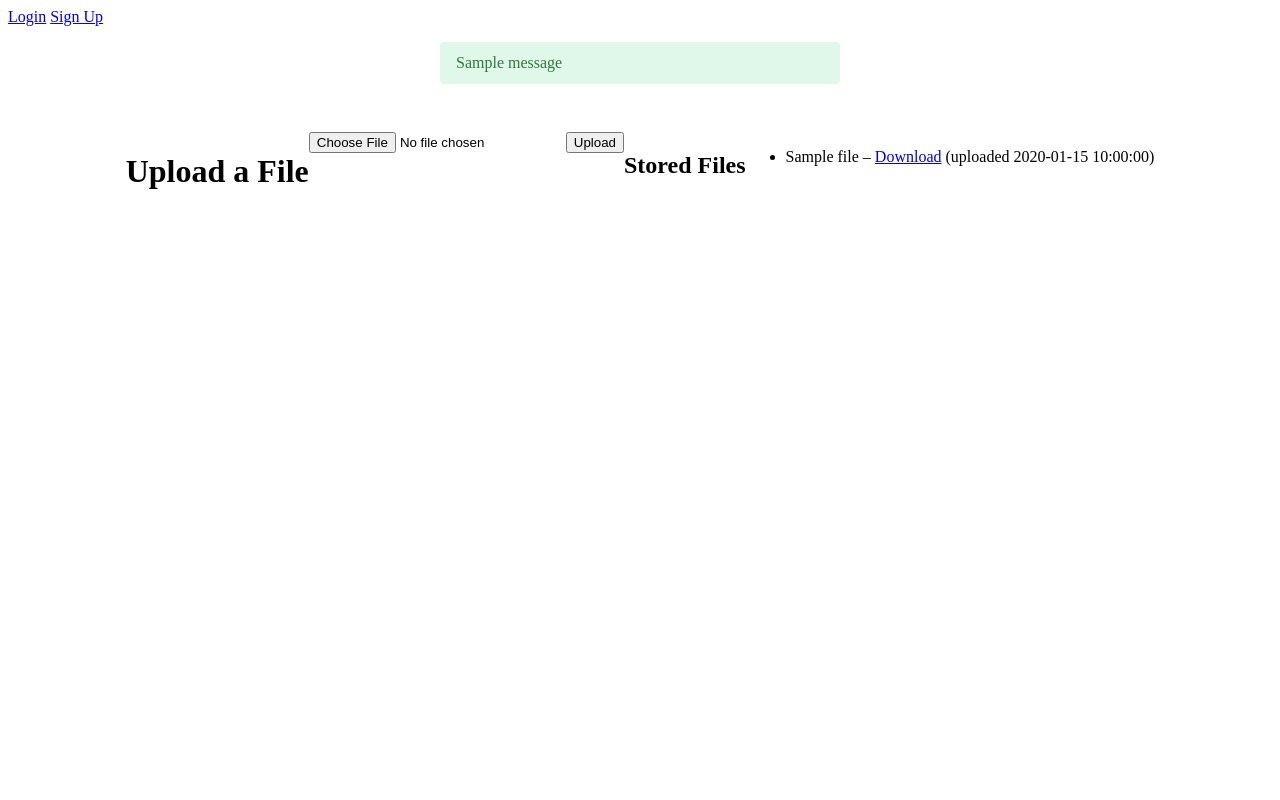
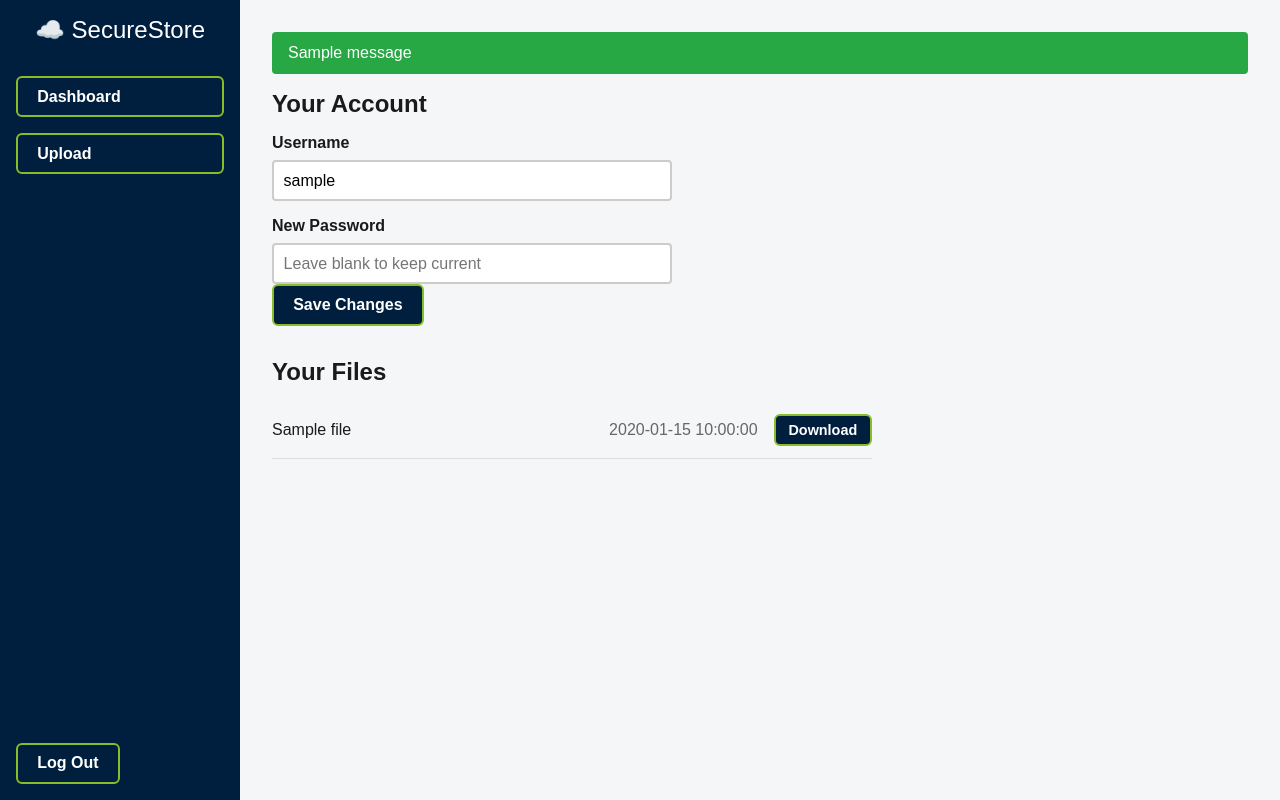
Before and after one commit to abdul-rehman16/secure-file-storage, a Flask app: template templates/index.html in a window 1280 px wide. Run offline with Flask 3, Linux system fonts and the light colour scheme; the template is opened without the code that fills it: most values are stand-ins (such as "Sample title", 1, 10 or a date in 2020); one stand-in notice (Sample message) is shown.

Commit message:
UI changes with buttons added

```diff
--- a/app.py
+++ b/app.py
@@ -1,6 +1,7 @@
 import os
 from datetime import datetime
 
+from email_validator import validate_email, EmailNotValidError
 from flask import (
     Flask, render_template, request,
     redirect, url_for, flash
@@ -45,11 +46,14 @@ except Exception:
 def insert_metadata(user_id, filename, blob_name):
     with pyodbc.connect(SQL_CONN_STR) as conn:
         cursor = conn.cursor()
-        cursor.execute("""
+        cursor.execute(
+            """
             INSERT INTO Files
               (user_id, file_name, blob_url, encryption_iv, uploaded_at)
             VALUES (?, ?, ?, NULL, ?)
-        """, user_id, filename, blob_name, datetime.utcnow())
+            """,
+            user_id, filename, blob_name, datetime.utcnow()
+        )
         conn.commit()
 
 # ─── AUTHENTICATION ROUTES ───────────────────────────────────────────────────
@@ -57,14 +61,24 @@ def insert_metadata(user_id, filename, blob_name):
 @app.route('/signup', methods=['GET','POST'])
 def signup():
     if request.method == 'POST':
-        uname = request.form['username']
-        pw    = request.form['password']
-        email = request.form['email']
+        uname     = request.form.get('username', '').strip()
+        raw_email = request.form.get('email', '').strip()
+        pw        = request.form.get('password', '')
 
+        # 1) Validate email
+        try:
+            v = validate_email(raw_email, check_deliverability=True)
+            email = v.email
+        except EmailNotValidError as e:
+            flash(f"Invalid email address: {e}", "warning")
+            return redirect(url_for('signup'))
+
+        # 2) Unique username
         if User.get_by_username(uname):
             flash("Username taken, pick another.", "warning")
             return redirect(url_for('signup'))
 
+        # 3) Hash & insert
         pw_hash = bcrypt.hash(pw)
         with pyodbc.connect(SQL_CONN_STR) as conn:
             cursor = conn.cursor()
@@ -92,7 +106,7 @@ def login():
             return redirect(url_for('login'))
 
         login_user(user)
-        return redirect(url_for('dashboard'))
+        return redirect(url_for('index'))
 
     return render_template('login.html')
 
@@ -105,79 +119,92 @@ def logout():
     return redirect(url_for('login'))
 
 
-# ─── DASHBOARD / UPLOAD / DOWNLOAD PAGES ─────────────────────────────────────
+# ─── DASHBOARD (INDEX) w/ inline profile edit ────────────────────────────────
 
-@app.route('/')
-def home():
-    return redirect(url_for('login'))
+@app.route('/', methods=['GET','POST'])
+@login_required
+def index():
+    # Handle inline “Save Changes” form submission
+    if request.method == 'POST':
+        new_username = request.form.get('username','').strip()
+        new_password = request.form.get('password','')
 
+        updates = []
+        params  = []
 
-@app.route('/dashboard')
-@login_required
-def dashboard():
+        # Username change?
+        if new_username and new_username != current_user.username:
+            if User.get_by_username(new_username):
+                flash("Username already taken.", "warning")
+                return redirect(url_for('index'))
+            updates.append("username = ?")
+            params.append(new_username)
+
+        # Password change?
+        if new_password:
+            pw_hash = bcrypt.hash(new_password)
+            updates.append("password_hash = ?")
+            params.append(pw_hash)
+
+        if updates:
+            params.append(current_user.id)
+            stmt = f"UPDATE Users SET {', '.join(updates)} WHERE user_id = ?"
+            with pyodbc.connect(SQL_CONN_STR) as conn:
+                cur = conn.cursor()
+                cur.execute(stmt, *params)
+                conn.commit()
+            flash("Profile updated!", "success")
+            if new_username:
+                current_user.username = new_username
+        else:
+            flash("No changes made.", "info")
+
+        return redirect(url_for('index'))
+
+    # GET: fetch user's files
     with pyodbc.connect(SQL_CONN_STR) as conn:
-        cursor = conn.cursor()
-        cursor.execute("""
-            SELECT file_id AS id,
-                   file_name AS original_name,
-                   blob_url AS blob_name,
-                   uploaded_at
-              FROM Files
-             WHERE user_id = ?
-          ORDER BY uploaded_at DESC
+        cur = conn.cursor()
+        cur.execute("""
+            SELECT
+              file_id       AS id,
+              file_name     AS original_name,
+              blob_url      AS blob_name,
+              uploaded_at
+            FROM Files
+            WHERE user_id = ?
+            ORDER BY uploaded_at DESC
         """, current_user.id)
-        rows = cursor.fetchall()
+        rows = cur.fetchall()
 
     files = [
         {'id': r[0], 'original_name': r[1], 'blob_name': r[2], 'uploaded_at': r[3]}
         for r in rows
     ]
-    return render_template('dashboard.html', files=files)
+    return render_template(
+        'index.html',
+        files=files,
+        current_username=current_user.username
+    )
 
 
-@app.route('/upload', methods=['GET'])
+# ─── UPLOAD (GET & POST) ─────────────────────────────────────────────────────
+
+@app.route('/upload', methods=['GET','POST'])
 @login_required
-def upload_page():
+def upload():
+    if request.method == 'POST':
+        file = request.files.get('file')
+        if file and file.filename:
+            encrypted = encrypt_file(file.read())
+            blob_name = f"{file.filename}.enc"
+            container_client.get_blob_client(blob_name).upload_blob(encrypted, overwrite=True)
+            insert_metadata(current_user.id, file.filename, blob_name)
+        return redirect(url_for('index'))
+
     return render_template('upload.html')
 
 
-@app.route('/upload', methods=['POST'])
-@login_required
-def upload():
-    file = request.files.get('file')
-    if file and file.filename:
-        encrypted = encrypt_file(file.read())
-        blob_name = f"{file.filename}.enc"
-        container_client.get_blob_client(blob_name).upload_blob(encrypted, overwrite=True)
-        insert_metadata(current_user.id, file.filename, blob_name)
-
-    return redirect(url_for('dashboard'))
-
-
-@app.route('/download_page/<blob_name>')
-@login_required
-def download_page(blob_name):
-    with pyodbc.connect(SQL_CONN_STR) as conn:
-        cursor = conn.cursor()
-        cursor.execute("""
-            SELECT file_name, uploaded_at
-              FROM Files
-             WHERE user_id = ? AND blob_url = ?
-        """, current_user.id, blob_name)
-        row = cursor.fetchone()
-
-    if not row:
-        flash("File not found or you don’t have permission.", "danger")
-        return redirect(url_for('dashboard'))
-
-    original_name, uploaded_at = row
-    return render_template(
-        'download.html',
-        blob_name=blob_name,
-        original_name=original_name,
-        uploaded_at=uploaded_at
-    )
-
+# ─── DOWNLOAD STREAM ─────────────────────────────────────────────────────────
 
 @app.route('/download/<blob_name>')
 @login_required
@@ -193,7 +220,5 @@ def download(blob_name):
     )
 
 
-# ─── Run the app ──────────────────────────────────────────────────────────────
-
 if __name__ == '__main__':
     app.run(debug=True)
--- a/static/style.css
+++ b/static/style.css
@@ -1,70 +1,116 @@
-/* Center all main content */
-main {
-    display: flex;
-    justify-content: center;
-    align-items: flex-start;
-    padding: 2rem;
+/* ===== Reset & Base ===== */
+*,
+*::before,
+*::after {
+    box-sizing: border-box;
+    margin: 0; padding: 0;
+}
+html, body {
+    height: 100%;
+    font-family: Arial, sans-serif;
+    background: #f5f6f8;
+    color: #1a1a1a;
 }
 
-/* Card container */
-.card {
-    background: #fff;
-    border-radius: 0.5rem;
-    box-shadow: 0 2px 8px rgba(0,0,0,0.1);
-    padding: 2rem;
-    max-width: 400px;
-    width: 100%;
+/* ===== Layout ===== */
+.container { display: flex; min-height: 100vh; }
+.sidebar {
+    width: 240px;
+    background: #001f3f;
+    padding: 1rem;
+    display: flex; flex-direction: column;
+}
+.sidebar .logo {
+    color: #fff; font-size: 1.5rem;
+    margin-bottom: 2rem; text-align: center;
+}
+.nav-link { margin-bottom: 1rem; text-decoration: none; }
+.nav-link .btn { width: 100%; }
+.logout-form { margin-top: auto; }
+.main-content {
+    flex: 1; padding: 2rem;
+    background: #f5f6f8;
 }
 
-/* Form elements */
-.card form {
-    display: flex;
-    flex-direction: column;
+/* ===== Buttons ===== */
+.btn, button {
+    display: inline-block;
+    padding: 0.6rem 1.2rem;
+    font-size: 1rem;
+    font-weight: 600;
+    color: #fff;
+    background: #001f3f;
+    border: 2px solid #89bc2b;
+    border-radius: 6px;
+    cursor: pointer;
+    transition: background-color 0.2s, transform 0.1s;
+    text-decoration: none;
+}
+.btn:hover { background: #004080; transform: translateY(-1px); }
+.btn:active { transform: translateY(0); }
+
+.btn-small {
+    padding: 0.4rem 0.8rem;
+    font-size: 0.9rem;
 }
 
-.card label {
-    font-weight: 500;
+/* ===== Flash Messages ===== */
+.flash {
+    padding: 0.75rem 1rem;
+    margin-bottom: 1rem;
+    border-radius: 4px;
+    color: #fff;
+}
+.flash-success { background: #28a745; }
+.flash-info    { background: #17a2b8; }
+.flash-warning { background: #ffc107; color: #111; }
+.flash-danger  { background: #dc3545; }
+
+/* ===== Profile Section ===== */
+.profile-section { max-width: 400px; margin-bottom: 2rem; }
+.profile-section h2 { margin-bottom: 1rem; }
+.profile-form label {
+    display: block;
+    margin-top: 1rem;
     margin-bottom: 0.5rem;
+    font-weight: bold;
 }
-
-.card input {
-    padding: 0.6rem 0.8rem;
-    margin-bottom: 1rem;
-    border: 1px solid #ccc;
-    border-radius: 0.25rem;
+.profile-form input {
+    width: 100%;
+    padding: 0.6rem;
+    border: 2px solid #ccc;
+    border-radius: 4px;
     font-size: 1rem;
 }
 
-.card button {
-    padding: 0.75rem;
-    border: none;
-    border-radius: 0.25rem;
-    background: #4a90e2;
-    color: white;
-    font-size: 1rem;
-    cursor: pointer;
-    transition: background 0.2s ease-in-out;
-}
-
-.card button:hover {
-    background: #357ABD;
-}
-
-/* Flash messages */
-.flashes {
+/* ===== Files Section ===== */
+.files-section h2 { margin-bottom: 1rem; }
+.file-list {
     list-style: none;
     padding: 0;
-    margin: 1rem auto;
+    max-width: 600px;
+}
+.file-list li {
+    display: flex;
+    align-items: center;
+    justify-content: space-between;
+    padding: 0.75rem 0;
+    border-bottom: 1px solid #ddd;
+}
+.file-name { flex: 1; }
+.file-date { color: #666; margin: 0 1rem; }
+.download-form { margin-left: auto; }
+
+/* ===== Upload Form ===== */
+.upload-form {
     max-width: 400px;
+    margin: 0 auto;
 }
-
-.flashes li {
-    padding: 0.75rem 1rem;
-    border-radius: 0.25rem;
+.upload-form label {
+    display: block;
     margin-bottom: 0.5rem;
+    font-weight: bold;
 }
-
-.flashes .success { background: #e0f8e9; color: #2d7a3a; }
-.flashes .warning { background: #fff4e5; color: #a75d00; }
-.flashes .danger  { background: #fde2e1; color: #a1271d; }
-.flashes .info    { background: #e8f1fc; color: #1e4f8b; }
+.upload-form input[type="file"] {
+    margin-bottom: 1rem;
+}
--- a/templates/index.html
+++ b/templates/index.html
@@ -1,25 +1,44 @@
-{% extends 'layout.html' %}
-{% block title %}Your Files{% endblock %}
+{% extends "layout.html" %}
+{% block title %}Dashboard{% endblock %}
 
 {% block content %}
-<h1>Upload a File</h1>
-<form action="{{ url_for('upload') }}" method="post" enctype="multipart/form-data">
-    <input type="file" name="file" required>
-    <button type="submit">Upload</button>
+<section class="profile-section">
+    <h2>Your Account</h2>
+    <form action="{{ url_for('index') }}" method="post" class="profile-form">
+        <label for="username">Username</label>
+        <input type="text"
+               id="username"
+               name="username"
+               value="{{ current_username }}"
+               required>
+
+        <label for="password">New Password</label>
+        <input type="password"
+               id="password"
+               name="password"
+               placeholder="Leave blank to keep current">
+
+        <button type="submit" class="btn">Save Changes</button>
     </form>
+</section>
 
-<h2>Stored Files</h2>
-<ul>
-    {% if files %}
+<section class="files-section">
+    <h2>Your Files</h2>
+    <ul class="file-list">
         {% for f in files %}
         <li>
-        {{ f.original_name }} –
-        <a href="{{ url_for('download', blob_name=f.blob_name) }}">Download</a>
-        (uploaded {{ f.uploaded_at }})
+            <span class="file-name">{{ f.original_name }}</span>
+            <span class="file-date">{{ f.uploaded_at }}</span>
+            <form
+                    action="{{ url_for('download', blob_name=f.blob_name) }}"
+                    method="get"
+                    class="download-form">
+                <button type="submit" class="btn-small">Download</button>
+            </form>
         </li>
-    {% endfor %}
         {% else %}
         <li>No files uploaded yet.</li>
-    {% endif %}
+        {% endfor %}
     </ul>
+</section>
 {% endblock %}
--- a/templates/layout.html
+++ b/templates/layout.html
@@ -1,37 +1,32 @@
-<!doctype html>
+<!DOCTYPE html>
 <html lang="en">
 <head>
     <meta charset="UTF-8">
-    <meta name="viewport" content="width=device-width, initial-scale=1.0">
-    <title>{% block title %}Secure File Storage{% endblock %}</title>
+    <title>{% block title %}{% endblock %} – SecureStore</title>
     <link rel="stylesheet" href="{{ url_for('static', filename='style.css') }}">
 </head>
 <body>
-<header>
-    <nav>
-        {% if current_user.is_authenticated %}
-        <a href="{{ url_for('dashboard') }}">Dashboard</a>
-        <a href="{{ url_for('upload_page') }}">Upload</a>
-        <a href="{{ url_for('logout') }}">Logout</a>
-        {% else %}
-        <a href="{{ url_for('login') }}">Login</a>
-        <a href="{{ url_for('signup') }}">Sign Up</a>
-        {% endif %}
+<div class="container">
+    <nav class="sidebar">
+        <div class="logo">☁️ SecureStore</div>
+        <a href="{{ url_for('index') }}" class="nav-link">
+            <span class="btn">Dashboard</span>
+        </a>
+        <a href="{{ url_for('upload') }}" class="nav-link">
+            <span class="btn">Upload</span>
+        </a>
+        <form action="{{ url_for('logout') }}" method="get" class="logout-form">
+            <button type="submit" class="btn">Log Out</button>
+        </form>
     </nav>
-</header>
-
-{% with messages = get_flashed_messages(with_categories=true) %}
-{% if messages %}
-<ul class="flashes">
-    {% for category, msg in messages %}
-    <li class="{{ category }}">{{ msg }}</li>
-    {% endfor %}
-</ul>
-{% endif %}
-{% endwith %}
-
-<main>
-    {% block content %}{% endblock %}
-</main>
+    <main class="main-content">
+        {% with messages = get_flashed_messages(with_categories=true) %}
+        {% for cat, msg in messages %}
+        <div class="flash flash-{{cat}}">{{ msg }}</div>
+        {% endfor %}
+        {% endwith %}
+        {% block content %}{% endblock %}
+    </main>
+</div>
 </body>
 </html>
```
Also changed, not shown: templates/dashboard.html (deleted, +0 -18 lines), templates/download.html (+13 -7 lines), templates/login.html (+13 -11 lines), templates/signup.html (+13 -11 lines), templates/upload.html (+9 -5 lines), auth/routes.py (line endings or trailing spaces). Lines whose indentation alone changed are shown as unchanged.
